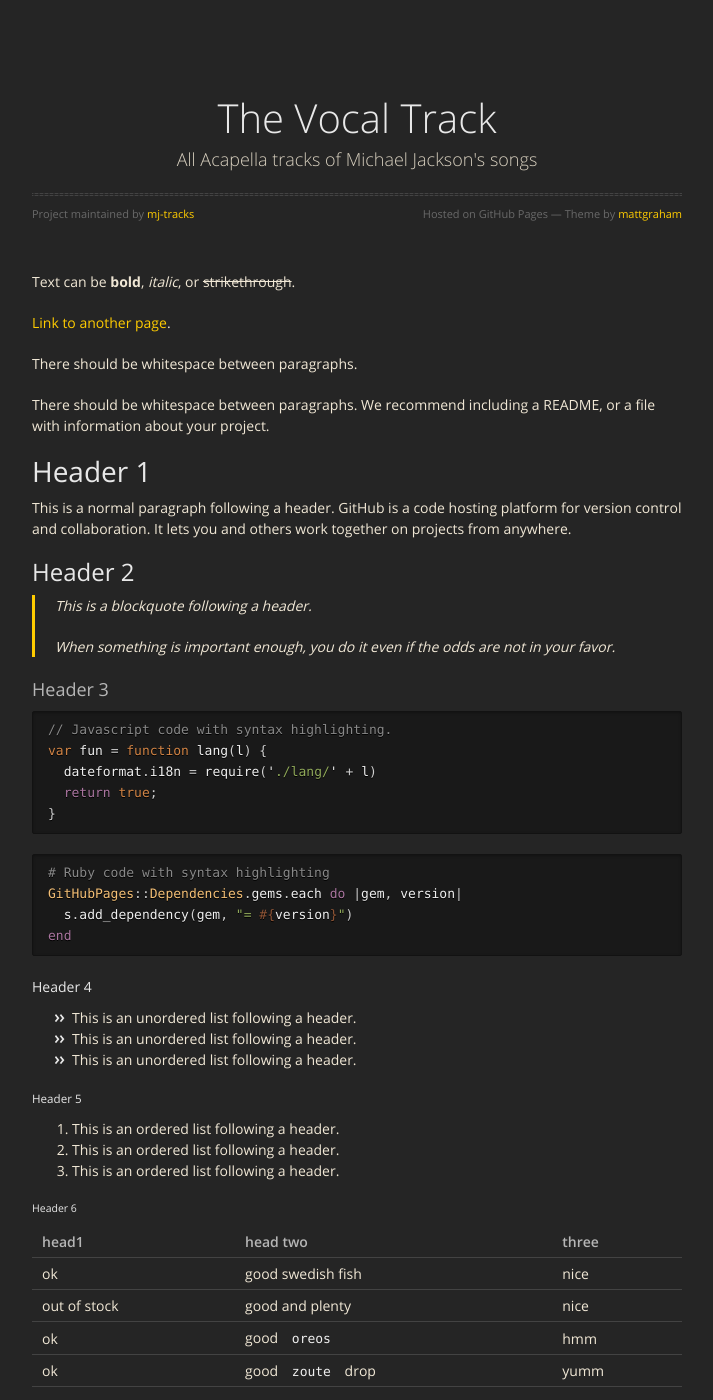
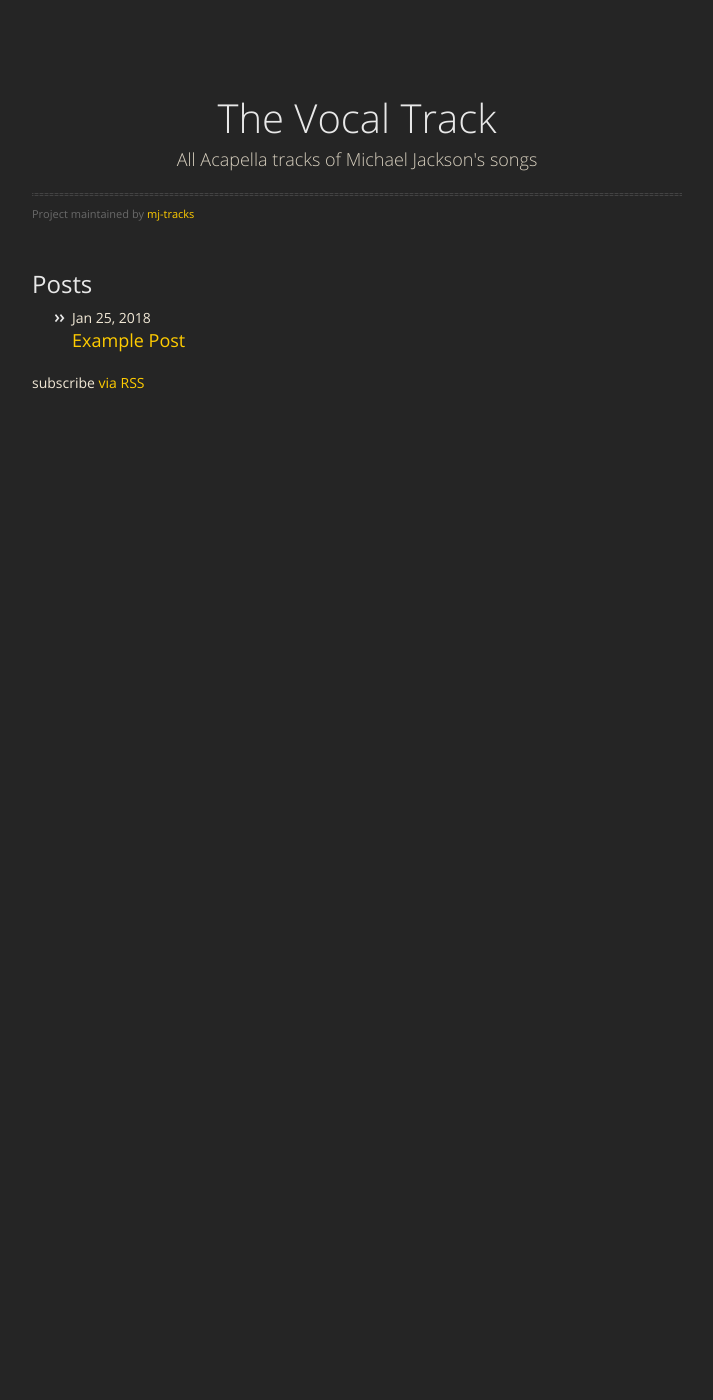
Before and after one commit to mj-tracks/vocal-track, a Jekyll site: the page built from index.md, in a window 1280 px wide and 1400 px high. Shown: the whole window, without its empty margins (283-996 px from the left). Built offline with Jekyll 4.4.1, drawn with Linux system fonts in a browser that asks for light colours; nearby versions of some CDN libraries; some of the changed text lies outside the part shown.

Commit message:
Mise en place de la structure du Design

````diff
--- a/_config.yml
+++ b/_config.yml
@@ -19,6 +19,8 @@
 description: "All Acapella tracks of Michael Jackson's songs"
 
 show_downloads: false
+
+lang: "fr-FR"
 
 # Image to show in the navigation bar - image must be a square (width = height)
 # Remove this parameter if you don't want an image in the navbar
--- a/_layouts/default.html
+++ b/_layouts/default.html
@@ -18,29 +18,15 @@
 
   </head>
   <body>
-      <!--
-      <div id="header">
-        <nav>
-          <li class="fork"><a href="{{ site.github.repository_url }}">View On GitHub</a></li>
-          {% if site.show_downloads %}
-            <li class="downloads"><a href="{{ site.github.zip_url }}">ZIP</a></li>
-            <li class="downloads"><a href="{{ site.github.tar_url }}">TAR</a></li>
-            <li class="title">DOWNLOADS</li>
-          {% endif %}
-        </nav>
-      </div>
-      -->
-      <!-- end header -->
 
     <div class="wrapper">
 
       <section>
         <div id="title">
-          <h1>{{ site.title | default: site.github.repository_name }}</h1>
-          <p>{{ site.description | default: site.github.project_tagline }}</p>
+          <h1>{{ site.title }}</h1>
+          <p>{{ site.description }}</p>
           <hr>
           <span class="credits left">Project maintained by <a href="{{ site.github.owner_url }}">{{ site.github.owner_name }}</a></span>
-          <span class="credits right">Hosted on GitHub Pages &mdash; Theme by <a href="https://twitter.com/michigangraham">mattgraham</a></span>
         </div>
 
         {{ content }}
--- /dev/null
+++ b/_layouts/posts.html
@@ -0,0 +1,30 @@
+---
+layout: default
+---
+
+<div class="posts">
+  {% if page.title %}
+    <h1 class="page-heading">{{ page.title }}</h1>
+  {% endif %}
+
+  {{ content }}
+
+  {% if site.posts.size > 0 %}
+  <h2 class="post-list-heading">{{ page.list_title | default: "Posts" }}</h2>
+    <ul class="post-list">
+      {% for post in site.posts %}
+        <li>
+          {% assign date_format = site.minima.date_format | default: "%b %-d, %Y" %}
+          <span class="post-meta">{{ post.date | date: date_format }}</span>
+
+          <h3>
+            <a class="post-link" href="{{ post.url | relative_url }}">{{ post.title | escape }}</a>
+          </h3>
+        </li>
+      {% endfor %}
+    </ul>
+
+    <p class="rss-subscribe">subscribe <a href="{{ "/feed.xml" | relative_url }}">via RSS</a></p>
+  {% endif %}
+
+</div>
--- a/index.md
+++ b/index.md
@@ -1,123 +1,3 @@
 ---
-layout: default
+layout: posts
 ---
-
-Text can be **bold**, _italic_, or ~~strikethrough~~.
-
-[Link to another page](another-page).
-
-There should be whitespace between paragraphs.
-
-There should be whitespace between paragraphs. We recommend including a README, or a file with information about your project.
-
-# [](#header-1)Header 1
-
-This is a normal paragraph following a header. GitHub is a code hosting platform for version control and collaboration. It lets you and others work together on projects from anywhere.
-
-## [](#header-2)Header 2
-
-> This is a blockquote following a header.
->
-> When something is important enough, you do it even if the odds are not in your favor.
-
-### [](#header-3)Header 3
-
-```js
-// Javascript code with syntax highlighting.
-var fun = function lang(l) {
-  dateformat.i18n = require('./lang/' + l)
-  return true;
-}
-```
-
-```ruby
-# Ruby code with syntax highlighting
-GitHubPages::Dependencies.gems.each do |gem, version|
-  s.add_dependency(gem, "= #{version}")
-end
-```
-
-#### [](#header-4)Header 4
-
-*   This is an unordered list following a header.
-*   This is an unordered list following a header.
-*   This is an unordered list following a header.
-
-##### [](#header-5)Header 5
-
-1.  This is an ordered list following a header.
-2.  This is an ordered list following a header.
-3.  This is an ordered list following a header.
-
-###### [](#header-6)Header 6
-
-| head1        | head two          | three |
-|:-------------|:------------------|:------|
-| ok           | good swedish fish | nice  |
-| out of stock | good and plenty   | nice  |
-| ok           | good `oreos`      | hmm   |
-| ok           | good `zoute` drop | yumm  |
-
-### There's a horizontal rule below this.
-
-* * *
-
-### Here is an unordered list:
-
-*   Item foo
-*   Item bar
-*   Item baz
-*   Item zip
-
-### And an ordered list:
-
-1.  Item one
-1.  Item two
-1.  Item three
-1.  Item four
-
-### And a nested list:
-
-- level 1 item
-  - level 2 item
-  - level 2 item
-    - level 3 item
-    - level 3 item
-- level 1 item
-  - level 2 item
-  - level 2 item
-  - level 2 item
-- level 1 item
-  - level 2 item
-  - level 2 item
-- level 1 item
-
-### Small image
-
-![](https://assets-cdn.github.com/images/icons/emoji/octocat.png)
-
-### Large image
-
-![](https://guides.github.com/activities/hello-world/branching.png)
-
-
-### Definition lists can be used with HTML syntax.
-
-<dl>
-<dt>Name</dt>
-<dd>Godzilla</dd>
-<dt>Born</dt>
-<dd>1952</dd>
-<dt>Birthplace</dt>
-<dd>Japan</dd>
-<dt>Color</dt>
-<dd>Green</dd>
-</dl>
-
-```
-Long, single-line code blocks should not wrap. They should horizontally scroll if they are too long. This line should be long enough to demonstrate this.
-```
-
-```
-The final element.
-```
````
